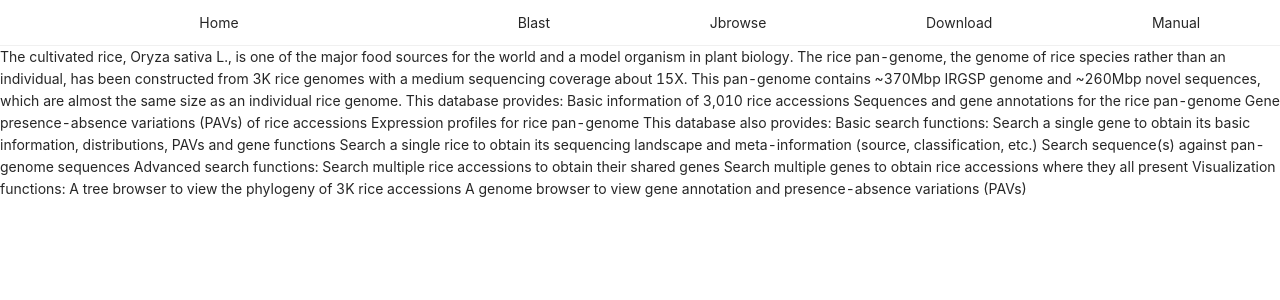
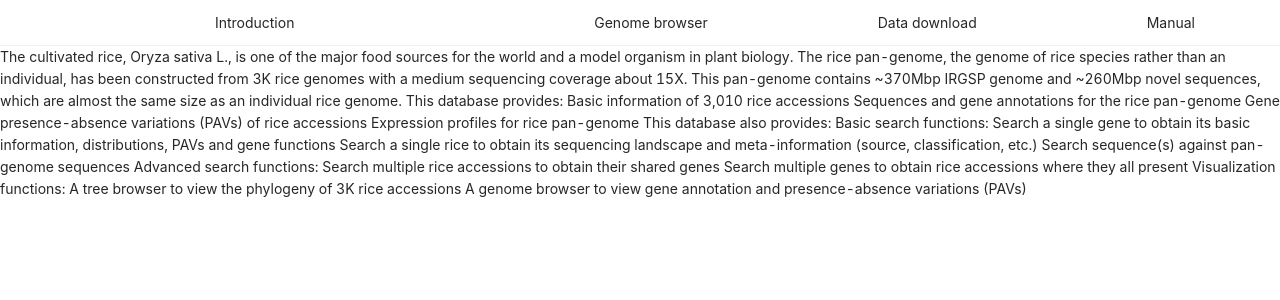
Before and after one commit to beta-for-graduated/genome-browse, a Next.js app: page / in a window 1280 px wide. Shown: the top 300 px of the page. Built offline with nearby package versions, Linux system fonts and the light colour scheme.

Commit message:
rename the menu items

```diff
--- a/components/Blast.js
+++ /dev/null
@@ -1,5 +0,0 @@
-export default () => (
-  <div>
-    Blast
-  </div>
-)
--- a/pages/index.js
+++ b/pages/index.js
@@ -1,5 +1,4 @@
 import { Menu } from 'antd'
-import Blast from '../components/Blast'
 import Jbrowse from '../components/Jbrowse'
 import Home from '../components/Home'
 import Download from '../components/Download'
@@ -8,11 +7,14 @@ import { Fragment,createElement,useState } from 'react'
 import utilStyles from '../styles/utils.module.css'
 
 
-const contents = {Home, Blast, Jbrowse, Download, Manual}
+const contents = {
+  names: ["Introduction", "Genome browser", "Data download", "Manual"],
+  components: [Home, Jbrowse, Download, Manual]
+}
 
 export default function App() {
-  const [currentItem, changeItem] = useState('Home')
-  const menuItems = Object.keys(contents)
+  const [currentItem, changeItem] = useState("Introduction")
+  const menuItems = contents.names;
   const handleClick = e => {changeItem(e.key)}
   return (
     <Fragment>
@@ -35,5 +37,6 @@ export default function App() {
 }
 
 function Content ( {title} ) {
-  return createElement(contents[title])
+  let index = contents.names.indexOf(title);
+  return createElement(contents.components[index])
 }
```
